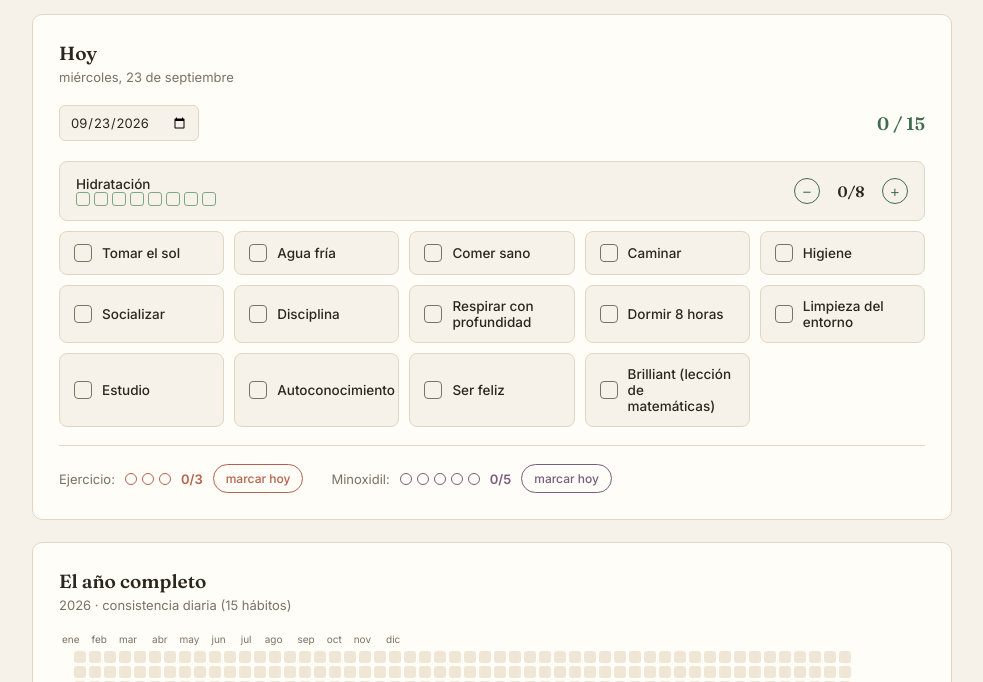
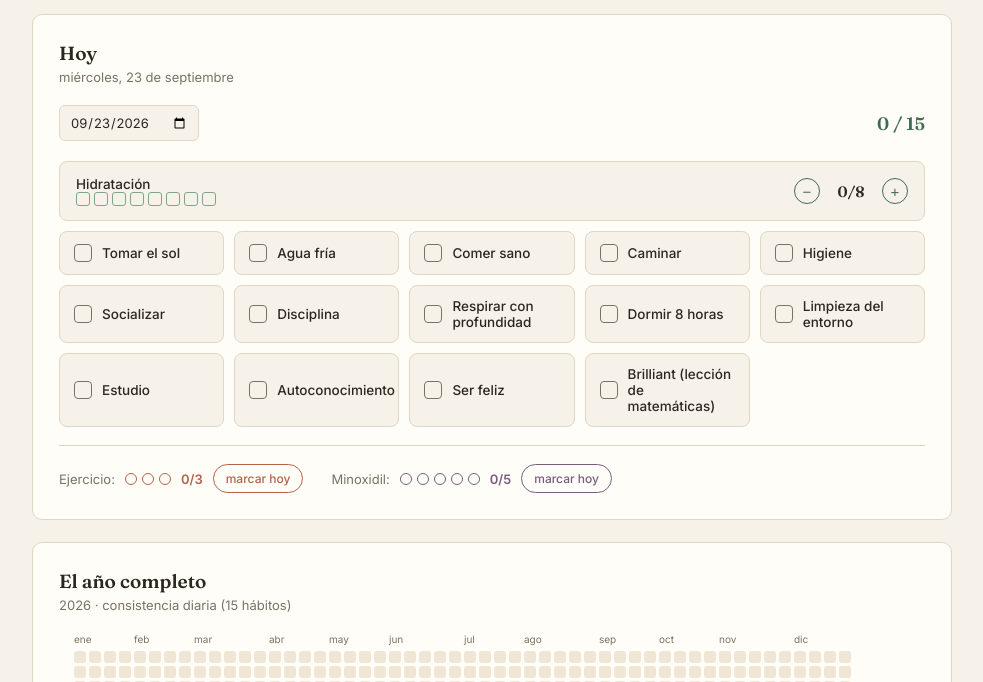
Before and after one commit to rodrigozamorapiano/habitos-, a plain HTML site: page index.html in a window 1280 px wide. Shown: the part 118-800 px from the top of the page, without its empty margins (148-1131 px from the left). Drawn offline with Linux system fonts and the light colour scheme.

Commit message:
Add files via upload

```diff
--- a/index.html
+++ b/index.html
@@ -230,13 +230,14 @@
   .month-labels{
     display: grid;
     grid-auto-flow: column;
+    grid-auto-columns: 12px;
     gap: 3px;
     width: max-content;
     margin-bottom: 6px;
     font-size: 10px;
     color: var(--ink-soft);
   }
-  .month-labels span{ min-width: 12px; }
+  .month-labels span{ min-width: 12px; white-space: nowrap; }
 
   .heatmap-legend{
     display: flex;
```
